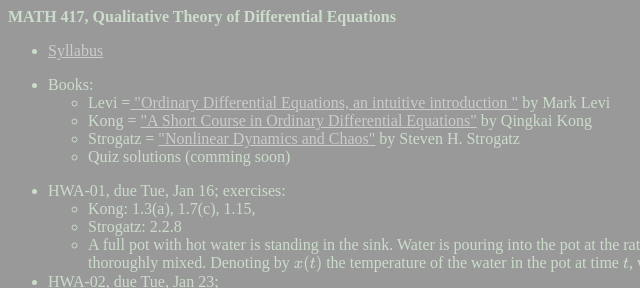
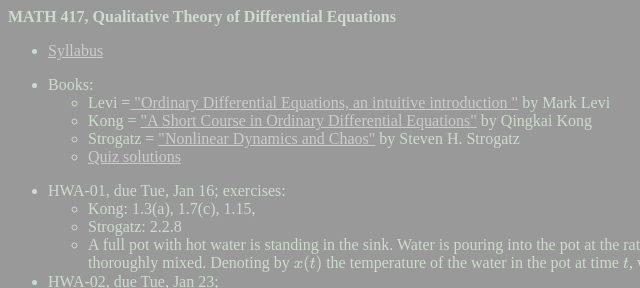
Before and after one commit to anton-petrunin/417, a plain HTML site: page index.html in a window 1280 px wide. Shown: the top 288 px of the page, 0-640 px from the left. Drawn offline with nearby package versions, Linux system fonts and the light colour scheme; some packages are replaced by stand-ins of ours.

Commit message:
+solutions

```diff
--- a/index.html
+++ b/index.html
@@ -19,7 +19,7 @@ Books:
 "</a> by Mark Levi</li>
 <li>Kong = <a href="https://link-springer-com.ezaccess.libraries.psu.edu/book/10.1007/978-3-319-11239-8"> "A Short Course in Ordinary Differential Equations"</a> by Qingkai Kong</li>
 <li>Strogatz = <a href="https://ebookcentral.proquest.com/lib/pensu/detail.action?docID=1181622&query=Nonlinear%20Dynamics%20and%20Chaos"> "Nonlinear Dynamics and Chaos"</a> by Steven H. Strogatz</li>
-<li>Quiz solutions (comming soon) </li>
+<li><a href="q-sol.pdf"> Quiz solutions</a> </li>
 </ul>
 </li>
 </ul>
```
Also changed, not shown: 1 other file.
